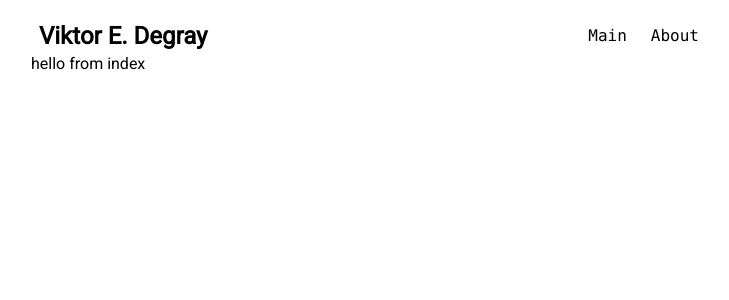
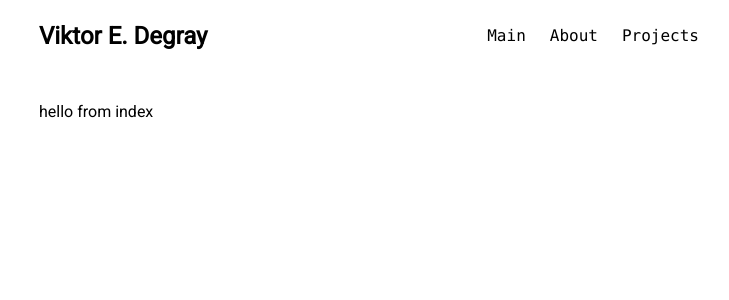
Before and after one commit to griminir/nuxt-portfolio, a Nuxt app: page / in a window 1280 px wide. Shown: the top 300 px of the page, without its empty margins (273-1002 px from the left). Built offline with nearby package versions, Linux system fonts and the light colour scheme.

Commit message:
github fetch using useFetch with nuxt

```diff
--- a/app/components/NavBar.vue
+++ b/app/components/NavBar.vue
@@ -6,6 +6,9 @@
       </li>
       <li class="link">
         <NuxtLink to="/about">About</NuxtLink>
+      </li>
+      <li class="link">
+        <NuxtLink to="/projects">Projects</NuxtLink>
       </li>
     </ul>
   </nav>
--- /dev/null
+++ b/app/components/project-list.vue
@@ -0,0 +1,19 @@
+<template>
+  <div>Projects</div>
+
+  <section v-if="pending">Loading...</section>
+  <section v-else-if="error"> error getting stuff</section>
+  <section v-else>
+    <ul>
+      <li v-for="repo in data" :key="repo.id">
+        <a :href="repo.html_url">{{ repo.name }}</a>
+      </li>
+    </ul>
+  </section>
+</template>
+
+<script setup>
+const { error, data, pending } = await useFetch(
+  'https://api.github.com/users/griminir/repos'
+);
+</script>
--- a/app/layouts/default.vue
+++ b/app/layouts/default.vue
@@ -10,7 +10,7 @@
       </div>
       <NavBar />
     </header>
-    <main>
+    <main class="p-2 mt-10">
       <slot />
     </main>
   </div>
--- /dev/null
+++ b/app/pages/projects.vue
@@ -0,0 +1,15 @@
+<template>
+  <div>
+    <h2 class="text-2xl font-semibold mb-10">Projects</h2>
+    <ProjectList />
+  </div>
+</template>
+
+<script setup>
+import ProjectList from '~/components/project-list.vue';
+
+useHead({
+  title: 'Projects Page',
+  description: 'Projects page for Viktor E. Degray',
+});
+</script>
```
